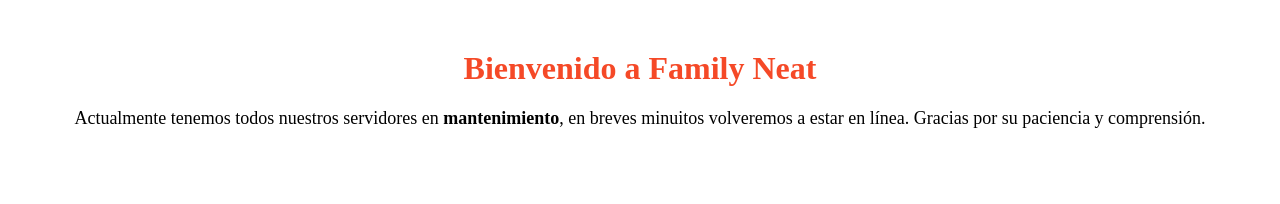
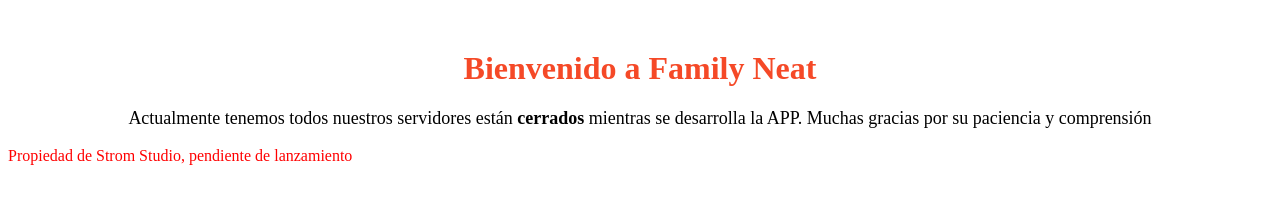
Before and after one commit to dorvalgame/family.neat, a plain HTML site: page index.html in a window 1280 px wide. Drawn offline with Linux system fonts and the light colour scheme.

Commit message:
Revise index.html for project status update
Updated the title and content for maintenance message.

```diff
--- a/index.html
+++ b/index.html
@@ -3,7 +3,7 @@
 <head>
     <meta charset="UTF-8">
     <meta name="viewport" content="width=device-width, initial-scale=1.0">
-    <title>Strom Studio - Mantenimiento Activo</title>
+    <title>Strom Studio - Proyecto No Activo</title>
     <style>
         h1 {
             text-align: center;
@@ -15,10 +15,16 @@
             font-size: 18px;
             margin-top: 20px;
         }
+        footer {
+            color: red;
+        }
     </style>
 </head>
 <body>
     <h1>Bienvenido a Family Neat</h1>
-    <p>Actualmente tenemos todos nuestros servidores en <strong>mantenimiento</strong>, en breves minuitos volveremos a estar en línea. Gracias por su paciencia y comprensión.</p>
+    <p>Actualmente tenemos todos nuestros servidores están <strong>cerrados</strong> mientras se desarrolla la APP. Muchas gracias por su paciencia y comprensión</p>
+    <footer>
+        <span>Propiedad de Strom Studio, pendiente de lanzamiento</span>
+    </footer>
 </body>
 </html>
```
